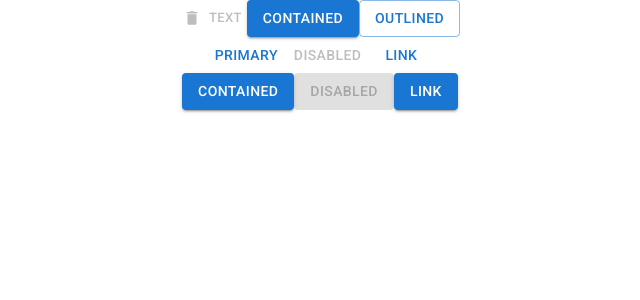
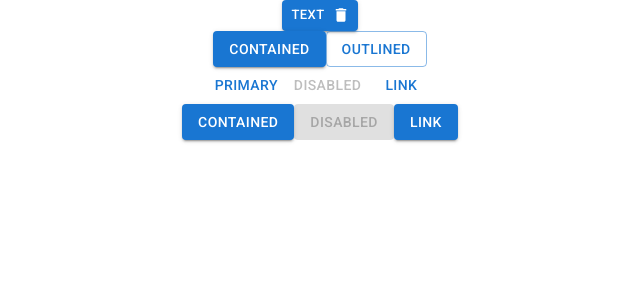
Before and after one commit to sumitsinghrajput56/react_mui, a React (Create React App) app: page / in a window 1280 px wide. Shown: the top 300 px of the page, without its empty margins (320-960 px from the left). Built offline with nearby package versions, Linux system fonts and the light colour scheme.

Commit message:
added icons functionality

```diff
--- a/src/App.js
+++ b/src/App.js
@@ -11,8 +11,8 @@ function App() {
   }
   return (
     <div className="App">
-        <Button color="secondary" variant="text" onClick={customizeMe} size="small" disabled startIcon={<Delete/>}>Text</Button>
-        <Button variant="contained">Contained</Button>
+        <Button color="primary" variant="contained"  onClick={customizeMe} size="small"  endIcon={<Delete/>}>Text</Button>
+        <br></br><Button variant="contained">Contained</Button>
         <Button variant="outlined">Outlined</Button><br></br>
 
         <Button>Primary</Button>
```
